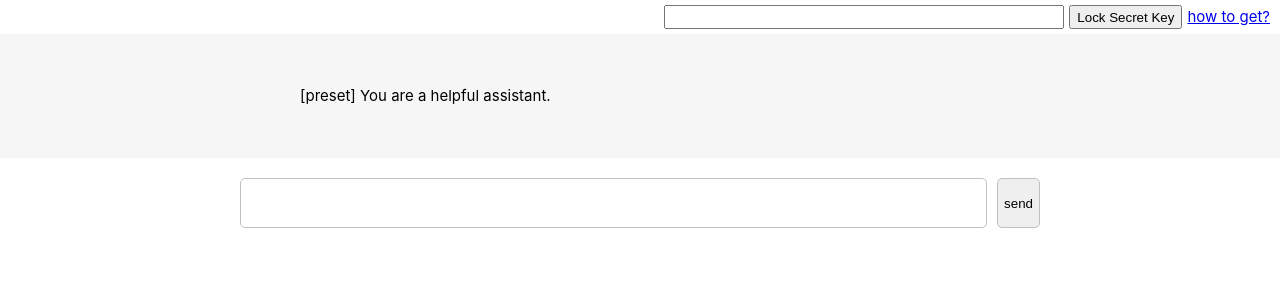
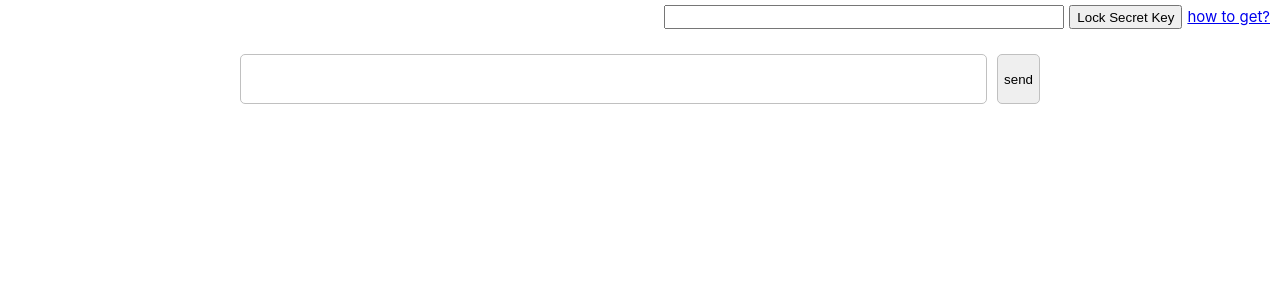
Before and after one commit to wbxl2000/chatgpt-client-vue3, a Vue app: page / in a window 1280 px wide. Shown: the top 300 px of the page. Built offline with nearby package versions, Linux system fonts and the light colour scheme.

Commit message:
feat: remove preset

```diff
--- a/index.html
+++ b/index.html
@@ -5,7 +5,7 @@
   <meta charset="UTF-8">
   <link rel="icon" href="/favicon.ico">
   <meta name="viewport" content="width=device-width, initial-scale=1.0">
-  <title>Vite App</title>
+  <title> ChatGPT Self-hold Clint - beta</title>
 </head>
 <!-- Google tag (gtag.js) -->
 <script async src="https://www.googletagmanager.com/gtag/js?id=G-6JQ787CSMC"></script>
--- a/src/App.vue
+++ b/src/App.vue
@@ -6,7 +6,8 @@ import hljs from 'highlight.js';
 
 const question = ref<string>();
 const token = ref<string>("");
-const messages = ref<any[]>([{ "role": "system", "content": "You are a helpful assistant." }]);
+// const messages = ref<any[]>([{ "role": "system", "content": "You are a helpful assistant." }]);
+const messages = ref<any[]>([]);
 const areaElement = ref();
 const isLock = ref<boolean>(false);
 
```
